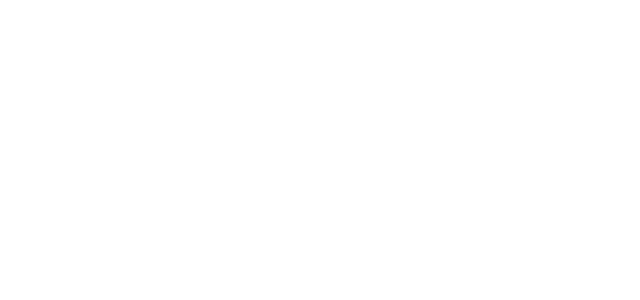
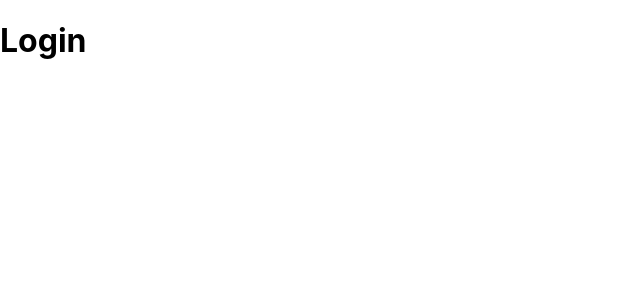
Before and after one commit to jreysp/mangofy, a React (Create React App) app: page /login in a window 1280 px wide. Before the commit this address had no page. Shown: the top 300 px of the page, without its empty margins (0-640 px from the left). Built offline with nearby package versions, Linux system fonts and the light colour scheme.

Commit message:
Added link to homepage.

```diff
--- a/src/App.css
+++ b/src/App.css
@@ -14,14 +14,14 @@
 }
 
 .App-header {
-  background-color: #282c34;
+  background-color: pink;
   min-height: 100vh;
   display: flex;
   flex-direction: column;
   align-items: center;
   justify-content: center;
   font-size: calc(10px + 2vmin);
-  color: white;
+  color: rgb(32, 31, 31);
 }
 
 .App-link {
--- a/src/App.js
+++ b/src/App.js
@@ -1,13 +1,32 @@
 import { BrowserRouter, Routes, Route, Link } from 'react-router-dom';
 import Home from './routes/Home.js'
+import Login from './routes/Login.js'
 import logo from './logo.svg';
 import './App.css';
+
+function NavBar() {
+  // TODO: add a title that changes depending on the current route
+  return (
+      <header className="App-header">
+          <div className="App-header-left">
+              <a href="/">
+                  <img className="logo" src={logo} />
+              </a>
+          </div>
+          <div className="App-header-right">
+              <Link to="/login">Login</Link>
+              <Link to="/register">Register</Link>
+          </div>
+      </header>
+  );
+}
 
 function App() {
   return (
    <BrowserRouter>
       <Routes>
         <Route path="/" element={<Home />} />
+        <Route path="/login" element={<Login />} />
       </Routes>
    </BrowserRouter>
   );
--- a/src/routes/Home.js
+++ b/src/routes/Home.js
@@ -1,7 +1,10 @@
+import { Link } from 'react-router-dom';
+
 function Home() {
     return (
         <div>
             <h1>Homepage</h1>
+            <div><Link to="/login">Login</Link></div>
         </div>
     );
 }
--- /dev/null
+++ b/src/routes/Login.js
@@ -0,0 +1,9 @@
+function Login() {
+    return (
+        <div>
+            <h1>Login</h1>
+        </div>
+    );
+}
+
+export default Login;
```
